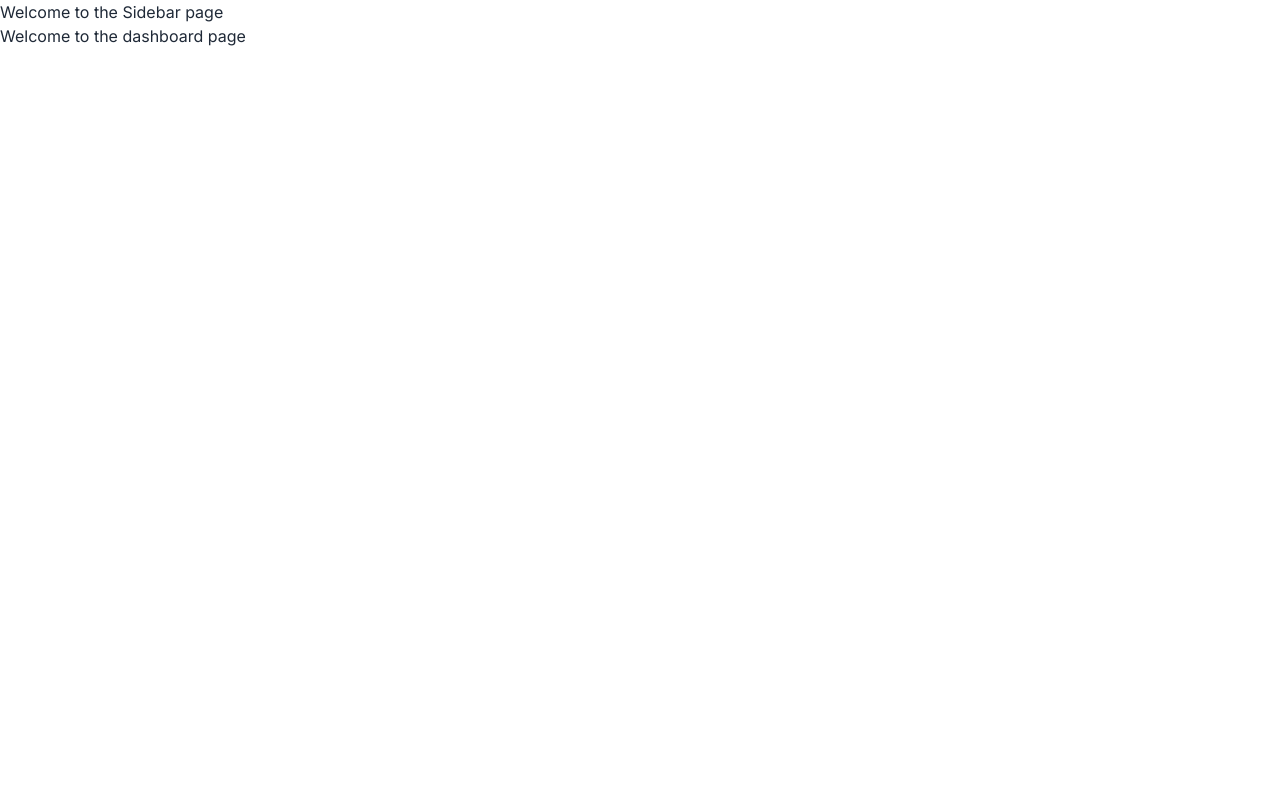
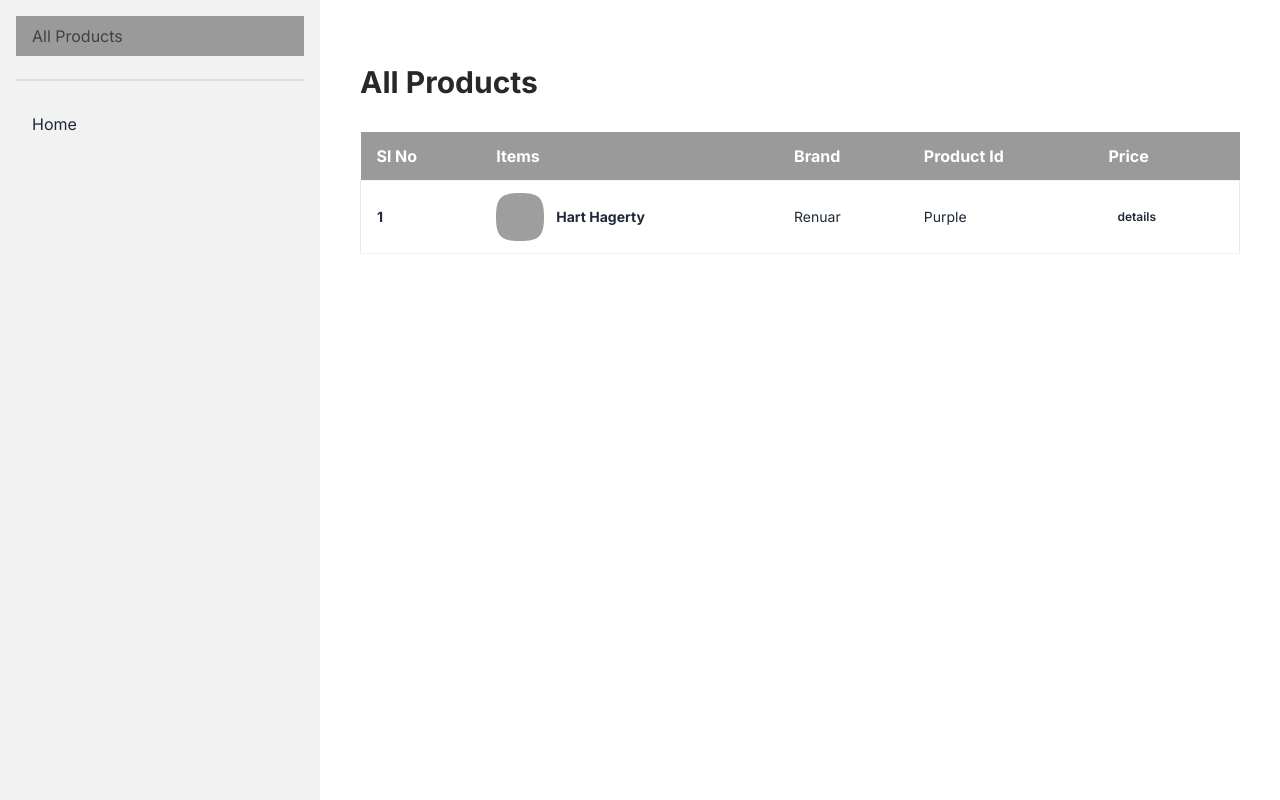
Before and after one commit to mehedii-h03/cleanify, a Next.js app: page /dashboard in a window 1280 px wide. Built offline with nearby package versions, Linux system fonts and the light colour scheme; grey boxes are pictures that could not be loaded.

Commit message:
Dashboard page added

```diff
--- a/package.json
+++ b/package.json
@@ -9,7 +9,8 @@
     "lint": "next lint"
   },
   "dependencies": {
-    "next": "14.2.3",
+    "@react-icons/all-files": "^4.1.0",
+    "next": "^14.2.3",
     "react": "^18",
     "react-dom": "^18",
     "react-icons": "^5.2.1",
--- a/src/app/(dashboard)/dashboard/page.tsx
+++ b/src/app/(dashboard)/dashboard/page.tsx
@@ -1,7 +1,50 @@
 const Page = () => {
+// TODO have to make the data dynamic
+
   return (
     <div>
-      <h1>Welcome to the dashboard page</h1>
+      <h1 className="text-TPrimary font-bold text-3xl">All Products</h1>
+      <div className="overflow-x-auto mt-8">
+        <table className="table">
+          {/* head */}
+          <thead>
+            <tr className="bg-[#9A9A9A] text-white text-base">
+              <th>Sl No</th>
+              <th>Items</th>
+              <th>Brand</th>
+              <th>Product Id</th>
+              <th>Price</th>
+            </tr>
+          </thead>
+          <tbody>
+            {/* row 1 */}
+            <tr className="border">
+              <th>
+                <p>1</p>
+              </th>
+              <td>
+                <div className="flex items-center gap-3">
+                  <div className="avatar">
+                    <div className="mask mask-squircle w-12 h-12">
+                      <img src="https://img.daisyui.com/tailwind-css-component-profile-2@56w.png"  />
+                    </div>
+                  </div>
+                  <div>
+                    <div className="font-bold">Hart Hagerty</div>
+                  </div>
+                </div>
+              </td>
+              <td>
+                <p>Renuar</p>
+              </td>
+              <td>Purple</td>
+              <th>
+                <button className="btn btn-ghost btn-xs">details</button>
+              </th>
+            </tr>
+          </tbody>
+        </table>
+      </div>
     </div>
   );
 };
--- a/src/app/(dashboard)/layout.tsx
+++ b/src/app/(dashboard)/layout.tsx
@@ -1,7 +1,7 @@
 import type { Metadata } from "next";
 import { Inter } from "next/font/google";
 import "../globals.css";
-import Sidebar from "@/components/shared/Sidebar";
+import Link from "next/link";
 
 const inter = Inter({ subsets: ["latin"] });
 
@@ -18,8 +18,24 @@ export default function RootLayout({
   return (
     <html lang="en" data-theme="light">
       <body className={inter.className}>
-        <Sidebar />
-        {children}
+        <div className="drawer lg:drawer-open grid-col-reverse">
+          <input id="my-drawer-2" type="checkbox" className="drawer-toggle" />
+          <div className="drawer-content px-10 mt-16">
+            {/* Page content here */}
+            <label htmlFor="my-drawer-2" className="btn btn-primary drawer-button lg:hidden mb-10">Open drawer</label>
+            {children}
+
+          </div>
+          <div className="drawer-side">
+            <label htmlFor="my-drawer-2" aria-label="close sidebar" className="drawer-overlay"></label>
+            <ul className="menu p-4 w-80 min-h-full bg-base-200 text-base-content">
+              {/* Sidebar content here */}
+              <li className="bg-[#9A9A9A] text-base text-[#414141]"><a>All Products</a></li>
+              <div className="divider my-4"></div>
+              <li className="text-base"><Link href={"/"}>Home</Link></li>
+            </ul>
+          </div>
+        </div>
       </body>
     </html>
   );
--- a/src/app/(home)/flash-sale/page.jsx
+++ b/src/app/(home)/flash-sale/page.jsx
@@ -12,7 +12,7 @@ const Page = () => {
         <section className="mb-32">
             <Container>
                 <PageHeader title={"Flash Sale"} primaryDesc="Showing 1–12 of 24 items" secondaryDesc={"Lorem ipsum dolor sit amet, consectetur adipisicing elit, sed doeiusmod tempor incididunt ut labore et dolore magna aliqua."} />
-                <div className="mt-8 grid grid-cols-1 sm:grid-cols-2 md:grid-cols-3 xl:grid-cols-4 gap-6 place-items-center place-content-center">
+                <div className="mt-8 grid grid-cols-1 sm:grid-cols-2 md:grid-cols-3 xl:grid-cols-4 gap-6 place-content-center">
                     <ProductCard
                         img={
                             "https://www.sunlight.co.za/images/h0nadbhvm6m4/672k7ZhE0Y8ioK2erY6tJv/272171410a4be008eb59d24d92363f3a/U0RXTF9BbnRpYmFjdGVyaWFsXzc1MG1sX2JvdHRsZS5wbmc/1080w-1080h/sunlight-extra-antibacterial-dishwashing-liquid.jpg"
--- a/src/app/(home)/products/page.jsx
+++ b/src/app/(home)/products/page.jsx
@@ -1,14 +1,104 @@
 import Container from "@/components/ui/Container";
 import PageHeader from "@/components/ui/PageHeader";
 import Filtering from "@/components/Pages/Products/Filtering";
+import ProductCard from "@/components/ui/ProductCard";
+import { MdArrowForwardIos } from "react-icons/md";
+import Link from "next/link";
+
+
+// TODO
+
 
 const Page = () => {
     return (
         <section className="mb-28">
-            <Container className="flex flex-row-reverse gap-6">
+            <Container className="flex justify-end flex-row-reverse gap-6">
                 <div>
+                    <PageHeader title="Our Collection Of Products" primaryDesc="Showing 1–12 of 24 items" secondaryDesc="Lorem ipsum dolor sit amet, consectetur adipisicing elit, sed do eiusmod tempor incididunt ut labore et dolore magna aliqua." />
+                    {/* Caard */}
+                    <div>
 
-                    <PageHeader title="Our Collection Of Products" primaryDesc="Showing 1–12 of 24 items" secondaryDesc="Lorem ipsum dolor sit amet, consectetur adipisicing elit, sed do eiusmod tempor incididunt ut labore et dolore magna aliqua." />
+                        <div className="mt-8 grid grid-cols-1 sm:grid-cols-1 md:grid-cols-2 lg:grid-cols-3 gap-6 place-content-center mr-6 lg:mr-0">
+                            <ProductCard
+                                img={
+                                    "https://www.sunlight.co.za/images/h0nadbhvm6m4/672k7ZhE0Y8ioK2erY6tJv/272171410a4be008eb59d24d92363f3a/U0RXTF9BbnRpYmFjdGVyaWFsXzc1MG1sX2JvdHRsZS5wbmc/1080w-1080h/sunlight-extra-antibacterial-dishwashing-liquid.jpg"
+                                }
+                                title={"Sunlight Dishwashing Liquid"}
+                            />
+                            <ProductCard
+                                img={
+                                    "https://www.sunlight.co.za/images/h0nadbhvm6m4/672k7ZhE0Y8ioK2erY6tJv/272171410a4be008eb59d24d92363f3a/U0RXTF9BbnRpYmFjdGVyaWFsXzc1MG1sX2JvdHRsZS5wbmc/1080w-1080h/sunlight-extra-antibacterial-dishwashing-liquid.jpg"
+                                }
+                                title={"Sunlight Dishwashing Liquid"}
+                            />
+                            <ProductCard
+                                img={
+                                    "https://www.sunlight.co.za/images/h0nadbhvm6m4/672k7ZhE0Y8ioK2erY6tJv/272171410a4be008eb59d24d92363f3a/U0RXTF9BbnRpYmFjdGVyaWFsXzc1MG1sX2JvdHRsZS5wbmc/1080w-1080h/sunlight-extra-antibacterial-dishwashing-liquid.jpg"
+                                }
+                                title={"Sunlight Dishwashing Liquid"}
+                            />
+                            <ProductCard
+                                img={
+                                    "https://www.sunlight.co.za/images/h0nadbhvm6m4/672k7ZhE0Y8ioK2erY6tJv/272171410a4be008eb59d24d92363f3a/U0RXTF9BbnRpYmFjdGVyaWFsXzc1MG1sX2JvdHRsZS5wbmc/1080w-1080h/sunlight-extra-antibacterial-dishwashing-liquid.jpg"
+                                }
+                                title={"Sunlight Dishwashing Liquid"}
+                            />
+                            <ProductCard
+                                img={
+                                    "https://www.sunlight.co.za/images/h0nadbhvm6m4/672k7ZhE0Y8ioK2erY6tJv/272171410a4be008eb59d24d92363f3a/U0RXTF9BbnRpYmFjdGVyaWFsXzc1MG1sX2JvdHRsZS5wbmc/1080w-1080h/sunlight-extra-antibacterial-dishwashing-liquid.jpg"
+                                }
+                                title={"Sunlight Dishwashing Liquid"}
+                            />
+                            <ProductCard
+                                img={
+                                    "https://www.sunlight.co.za/images/h0nadbhvm6m4/672k7ZhE0Y8ioK2erY6tJv/272171410a4be008eb59d24d92363f3a/U0RXTF9BbnRpYmFjdGVyaWFsXzc1MG1sX2JvdHRsZS5wbmc/1080w-1080h/sunlight-extra-antibacterial-dishwashing-liquid.jpg"
+                                }
+                                title={"Sunlight Dishwashing Liquid"}
+                            />
+                            <ProductCard
+                                img={
+                                    "https://www.sunlight.co.za/images/h0nadbhvm6m4/672k7ZhE0Y8ioK2erY6tJv/272171410a4be008eb59d24d92363f3a/U0RXTF9BbnRpYmFjdGVyaWFsXzc1MG1sX2JvdHRsZS5wbmc/1080w-1080h/sunlight-extra-antibacterial-dishwashing-liquid.jpg"
+                                }
+                                title={"Sunlight Dishwashing Liquid"}
+                            />
+                            <ProductCard
+                                img={
+                                    "https://www.sunlight.co.za/images/h0nadbhvm6m4/672k7ZhE0Y8ioK2erY6tJv/272171410a4be008eb59d24d92363f3a/U0RXTF9BbnRpYmFjdGVyaWFsXzc1MG1sX2JvdHRsZS5wbmc/1080w-1080h/sunlight-extra-antibacterial-dishwashing-liquid.jpg"
+                                }
+                                title={"Sunlight Dishwashing Liquid"}
+                            />
+                            <ProductCard
+                                img={
+                                    "https://www.sunlight.co.za/images/h0nadbhvm6m4/672k7ZhE0Y8ioK2erY6tJv/272171410a4be008eb59d24d92363f3a/U0RXTF9BbnRpYmFjdGVyaWFsXzc1MG1sX2JvdHRsZS5wbmc/1080w-1080h/sunlight-extra-antibacterial-dishwashing-liquid.jpg"
+                                }
+                                title={"Sunlight Dishwashing Liquid"}
+                            />
+                            <ProductCard
+                                img={
+                                    "https://www.sunlight.co.za/images/h0nadbhvm6m4/672k7ZhE0Y8ioK2erY6tJv/272171410a4be008eb59d24d92363f3a/U0RXTF9BbnRpYmFjdGVyaWFsXzc1MG1sX2JvdHRsZS5wbmc/1080w-1080h/sunlight-extra-antibacterial-dishwashing-liquid.jpg"
+                                }
+                                title={"Sunlight Dishwashing Liquid"}
+                            />
+                            <ProductCard
+                                img={
+                                    "https://www.sunlight.co.za/images/h0nadbhvm6m4/672k7ZhE0Y8ioK2erY6tJv/272171410a4be008eb59d24d92363f3a/U0RXTF9BbnRpYmFjdGVyaWFsXzc1MG1sX2JvdHRsZS5wbmc/1080w-1080h/sunlight-extra-antibacterial-dishwashing-liquid.jpg"
+                                }
+                                title={"Sunlight Dishwashing Liquid"}
+                            />
+                            <ProductCard
+                                img={
+                                    "https://www.sunlight.co.za/images/h0nadbhvm6m4/672k7ZhE0Y8ioK2erY6tJv/272171410a4be008eb59d24d92363f3a/U0RXTF9BbnRpYmFjdGVyaWFsXzc1MG1sX2JvdHRsZS5wbmc/1080w-1080h/sunlight-extra-antibacterial-dishwashing-liquid.jpg"
+                                }
+                                title={"Sunlight Dishwashing Liquid"}
+                            />
+                        </div>
+                        <div className="text-center mt-10">
+                            <Link href="/" className="primary-btn">
+                                Load More
+                                <MdArrowForwardIos />
+                            </Link>
+                        </div>
+                    </div>
                 </div>
                 {/* Filtering */}
                 <div>
--- /dev/null
+++ b/src/components/pages/Products/ProductsCarsdContainer.jsx
@@ -0,0 +1,11 @@
+
+
+const ProductsCarsdContainer = () => {
+    return (
+        <section className="mb-28">
+            Hellow
+        </section>
+    );
+};
+
+export default ProductsCarsdContainer;
--- a/src/components/shared/Navbar.tsx
+++ b/src/components/shared/Navbar.tsx
@@ -24,15 +24,9 @@ const Navbar = () => {
           Products
         </Link>
       </li>
-
       <li>
-        <Link className="" href="/">
-          About us
-        </Link>
-      </li>
-      <li>
-        <Link className="" href="/">
-          Contact us
+        <Link className="" href="/dashboard">
+          Dashboard
         </Link>
       </li>
     </>
--- a/src/components/shared/Sidebar.tsx
+++ /dev/null
@@ -1,9 +0,0 @@
-const Sidebar = () => {
-  return (
-    <div>
-      <h1>Welcome to the Sidebar page</h1>
-    </div>
-  );
-};
-
-export default Sidebar;
```
Also changed, not shown: 1 other file (tests, documents, lock files or other folders).
